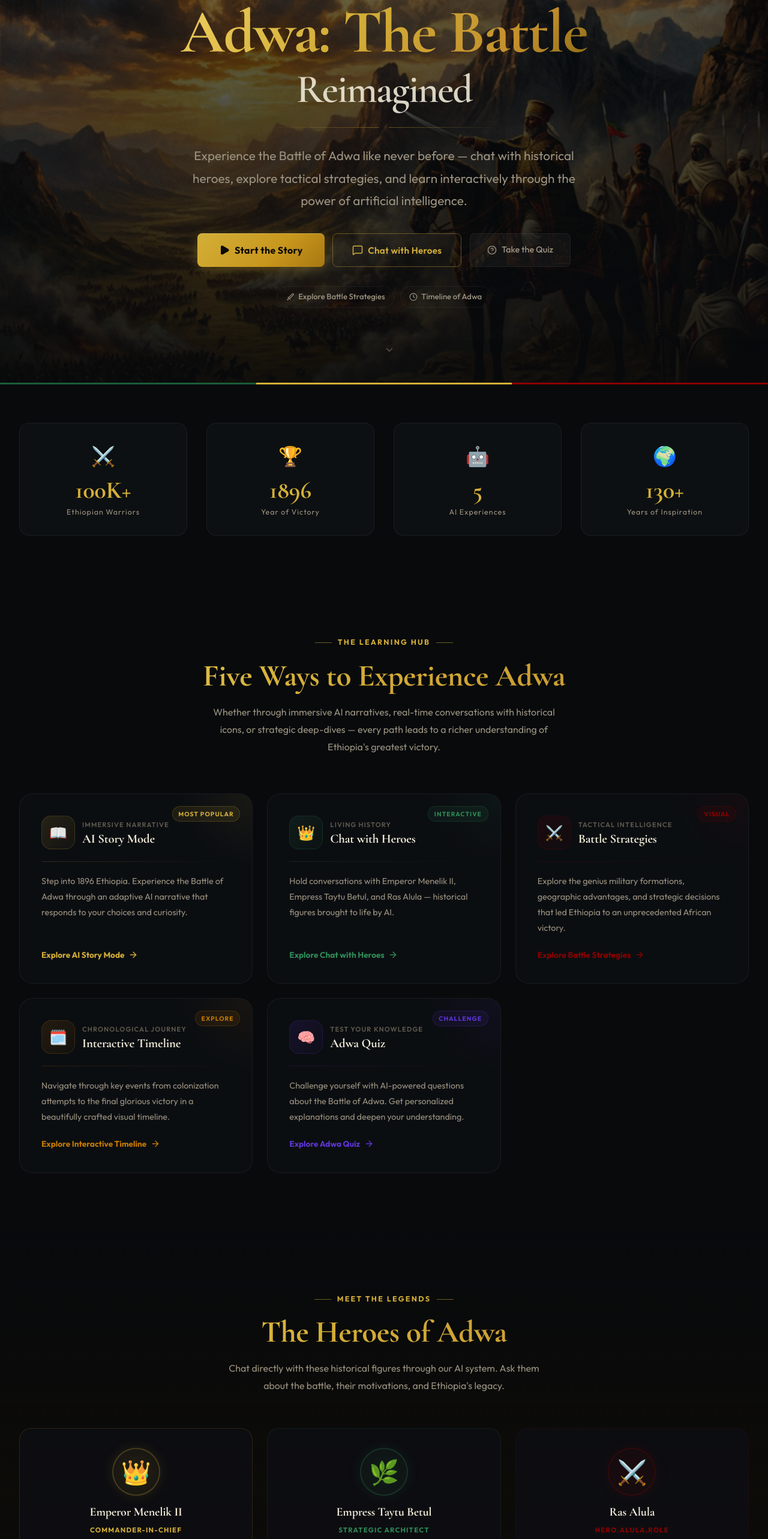
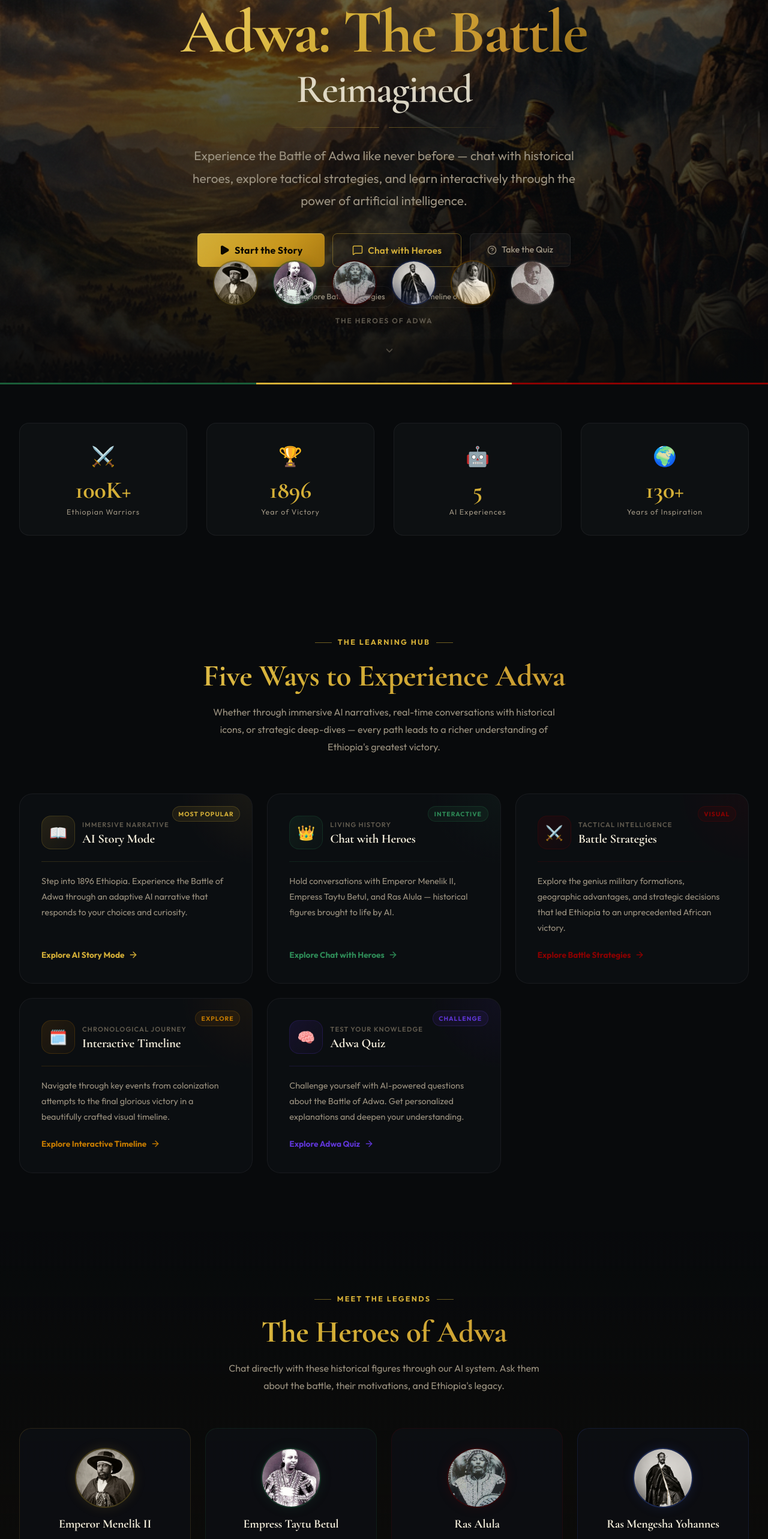
Before and after one commit to elsh1923/Adwa, a React (Vite) app in the folder frontend/: page / in a window 1280 px wide. Shown: the part 234-2800 px from the top of the page at 60% size. Built offline with nearby package versions, Linux system fonts and the light colour scheme.

Commit message:
Add updated landing page images and logos

```diff
--- a/frontend/src/hooks/useSpeech.ts
+++ b/frontend/src/hooks/useSpeech.ts
@@ -2,7 +2,7 @@ import { useState, useEffect, useCallback } from 'react';
 
 /**
  * Custom hook to handle Text-to-Speech narration for English and Amharic.
- * Uses the browser's native SpeechSynthesis API.
+ * Uses the browser's native SpeechSynthesis API with enhanced selection logic.
  */
 export const useSpeech = () => {
   const [isSpeaking, setIsSpeaking] = useState(false);
@@ -10,7 +10,8 @@ export const useSpeech = () => {
 
   useEffect(() => {
     const updateVoices = () => {
-      setVoices(window.speechSynthesis.getVoices());
+      const availableVoices = window.speechSynthesis.getVoices();
+      setVoices(availableVoices);
     };
 
     window.speechSynthesis.onvoiceschanged = updateVoices;
@@ -21,28 +22,48 @@ export const useSpeech = () => {
     };
   }, []);
 
-  const speak = useCallback((text: string, lang: 'en' | 'am') => {
-    // Stop any current speech
+  const speak = useCallback((text: string, lang: 'en' | 'am', requestedGender: 'male' | 'female' = 'male') => {
     window.speechSynthesis.cancel();
 
     if (!text) return;
 
-    const utterance = new SpeechSynthesisUtterance(text);
+    const cleanText = text.replace(/[*#]/g, '');
+    const utterance = new SpeechSynthesisUtterance(cleanText);
 
-    // Set language
+    // Set language tags - support wider range of Amharic tags
     utterance.lang = lang === 'am' ? 'am-ET' : 'en-US';
 
-    // Try to find a specific voice for the language
-    const preferredVoice = voices.find(v =>
-      v.lang.startsWith(lang === 'am' ? 'am' : 'en')
-    );
+    // Advanced Voice Selection:
+    const availableLocaleVoices = voices.filter(v => {
+      const vLang = v.lang.toLowerCase();
+      if (lang === 'am') {
+        return vLang.startsWith('am') || vLang.includes('eth');
+      }
+      return vLang.startsWith('en');
+    });
 
-    if (preferredVoice) {
-      utterance.voice = preferredVoice;
+    if (availableLocaleVoices.length > 0) {
+      // 1. First priority: High quality voices
+      let selectedVoice = availableLocaleVoices.find(v =>
+        v.name.toLowerCase().includes('natural') ||
+        v.name.toLowerCase().includes('google')
+      );
+
+      // 2. Second priority: Match the requested "person" gender
+      if (!selectedVoice) {
+        selectedVoice = availableLocaleVoices.find(v =>
+          v.name.toLowerCase().includes(requestedGender) ||
+          (requestedGender === 'male' && (v.name.includes('David') || v.name.includes('Mark'))) ||
+          (requestedGender === 'female' && (v.name.includes('Zira') || v.name.includes('Sara')))
+        );
+      }
+
+      utterance.voice = selectedVoice || availableLocaleVoices[0];
     }
 
-    utterance.rate = 0.9; // Slightly slower for better historical atmosphere
-    utterance.pitch = 1.0;
+    utterance.rate = 0.82; // Deliberate narrator pace
+    utterance.pitch = requestedGender === 'male' ? 0.95 : 1.05;
+    utterance.volume = 1.0;
 
     utterance.onstart = () => setIsSpeaking(true);
     utterance.onend = () => setIsSpeaking(false);
--- a/frontend/src/pages/HeroesChat.tsx
+++ b/frontend/src/pages/HeroesChat.tsx
@@ -12,6 +12,7 @@ interface Leader {
   role: string;
   desc: string;
   color: string;
+  gender: 'male' | 'female';
   emoji: string;
   image: string;
 }
@@ -27,6 +28,7 @@ const HeroesChat: React.FC = () => {
       role: t('chat.menelik.role'),
       desc: t('chat.menelik.desc'),
       color: '#d4af37',
+      gender: 'male',
       emoji: '👑',
       image: '/image/menelik_portrait.png',
     },
@@ -36,6 +38,7 @@ const HeroesChat: React.FC = () => {
       role: t('chat.taytu.role'),
       desc: t('chat.taytu.desc'),
       color: '#2e8b57',
+      gender: 'female',
       emoji: '🌿',
       image: '/image/taytu_portrait.jpg',
     },
@@ -45,6 +48,7 @@ const HeroesChat: React.FC = () => {
       role: t('chat.alula.role'),
       desc: t('chat.alula.desc'),
       color: '#8b0000',
+      gender: 'male',
       emoji: '⚔️',
       image: '/image/alula_portrait.jpg',
     },
@@ -54,6 +58,7 @@ const HeroesChat: React.FC = () => {
       role: t('chat.mengesha.role'),
       desc: t('chat.mengesha.desc'),
       color: '#4169e1',
+      gender: 'male',
       emoji: '🛡️',
       image: '/image/mengesha_portrait.png',
     },
@@ -63,6 +68,7 @@ const HeroesChat: React.FC = () => {
       role: t('chat.mikael.role'),
       desc: t('chat.mikael.desc'),
       color: '#ffa500',
+      gender: 'male',
       emoji: '🏇',
       image: '/image/mikael_portrait.png',
     },
@@ -72,6 +78,7 @@ const HeroesChat: React.FC = () => {
       role: t('chat.habtegiyorgis.role'),
       desc: t('chat.habtegiyorgis.desc'),
       color: '#808080',
+      gender: 'male',
       emoji: '🎖️',
       image: '/image/habtegiyorgis_portrait.jpg',
     },
@@ -314,7 +321,7 @@ const HeroesChat: React.FC = () => {
 
                   {m.role === 'assistant' && (
                     <button
-                      onClick={() => isSpeaking ? stop() : speak(m.content, lang)}
+                      onClick={() => isSpeaking ? stop() : speak(m.content, lang, selectedLeader.gender)}
                       style={{
                         display: 'block',
                         marginTop: '0.5rem',
--- a/frontend/src/pages/Home.tsx
+++ b/frontend/src/pages/Home.tsx
@@ -84,12 +84,18 @@ const Home: React.FC = () => {
   ];
 
   const HEROES = [
-    { key: 'menelik', color: '#d4af37', emoji: '👑',
+    { key: 'menelik', color: '#d4af37', emoji: '👑', image: '/image/menelik_portrait.png',
       name: t('hero.menelik.name'), role: t('hero.menelik.role'), desc: t('hero.menelik.desc') },
-    { key: 'taytu',   color: '#2e8b57', emoji: '🌿',
+    { key: 'taytu',   color: '#2e8b57', emoji: '🌿', image: '/image/taytu_portrait.jpg',
       name: t('hero.taytu.name'),   role: t('hero.taytu.role'),   desc: t('hero.taytu.desc') },
-    { key: 'alula',   color: '#8b0000', emoji: '⚔️',
+    { key: 'alula',   color: '#8b0000', emoji: '⚔️', image: '/image/alula_portrait.jpg',
       name: t('hero.alula.name'),   role: t('hero.alula.role'),   desc: t('hero.alula.desc') },
+    { key: 'mengesha', color: '#4169e1', emoji: '🛡️', image: '/image/mengesha_portrait.png',
+      name: t('hero.mengesha.name'), role: t('hero.mengesha.role'), desc: t('hero.mengesha.desc') },
+    { key: 'mikael',   color: '#ffa500', emoji: '🏇', image: '/image/mikael_portrait.png',
+      name: t('hero.mikael.name'),   role: t('hero.mikael.role'),   desc: t('hero.mikael.desc') },
+    { key: 'habtegiyorgis', color: '#808080', emoji: '🎖️', image: '/image/habtegiyorgis_portrait.jpg',
+      name: t('hero.habtegiyorgis.name'), role: t('hero.habtegiyorgis.role'), desc: t('hero.habtegiyorgis.desc') },
   ];
 
   return (
@@ -198,6 +204,39 @@ const Home: React.FC = () => {
           </motion.div>
         </div>
 
+        {/* Floating Heroes Gallery at bottom of Hero Section */}
+        <div style={{ position: 'absolute', bottom: '6rem', left: 0, right: 0, zIndex: 12 }}>
+          <div className="container" style={{ overflow: 'visible' }}>
+            <motion.div
+              initial={{ opacity: 0, y: 20 }}
+              whileInView={{ opacity: 1, y: 0 }}
+              viewport={{ once: true }}
+              transition={{ delay: 0.5, duration: 0.8 }}
+              style={{ display: 'flex', justifyContent: 'center', gap: 'clamp(0.5rem, 2vw, 1.5rem)', flexWrap: 'wrap' }}
+            >
+              {HEROES.map((h) => (
+                <motion.div
+                  key={h.key}
+                  whileHover={{ y: -10, scale: 1.1 }}
+                  style={{ position: 'relative', width: 'clamp(50px, 8vw, 75px)', height: 'clamp(50px, 8vw, 75px)', borderRadius: '50%', border: `2px solid ${h.color}40`, background: 'rgba(0,0,0,0.4)', overflow: 'hidden', boxShadow: `0 10px 25px rgba(0,0,0,0.3), 0 0 15px ${h.color}20`, cursor: 'pointer' }}
+                >
+                  <img src={h.image} alt={h.name} style={{ width: '100%', height: '100%', objectFit: 'cover' }} />
+                  <div style={{ position: 'absolute', inset: 0, background: `linear-gradient(to top, ${h.color}30 0%, transparent 60%)`, pointerEvents: 'none' }} />
+                </motion.div>
+              ))}
+            </motion.div>
+            <motion.div
+              initial={{ opacity: 0 }}
+              whileInView={{ opacity: 1 }}
+              viewport={{ once: true }}
+              transition={{ delay: 1 }}
+              style={{ textAlign: 'center', marginTop: '1rem', fontSize: '0.75rem', fontWeight: 600, textTransform: 'uppercase', letterSpacing: '0.15em', color: 'var(--text-muted)', fontFamily: amFont }}
+            >
+              {lang === 'am' ? 'የዓድዋ ጀግኖች' : 'The Heroes of Adwa'}
+            </motion.div>
+          </div>
+        </div>
+
         {/* Scroll cue */}
         <div style={{ position: 'absolute', bottom: '2.5rem', left: '50%', transform: 'translateX(-50%)', display: 'flex', flexDirection: 'column', alignItems: 'center', gap: '0.4rem', color: 'var(--text-muted)', animation: 'floatY 2.5s ease-in-out infinite', zIndex: 2 }}>
           <ChevronDown size={18} />
@@ -287,14 +326,14 @@ const Home: React.FC = () => {
             </motion.div>
 
             <motion.div variants={stagger} style={{ display: 'grid', gridTemplateColumns: 'repeat(auto-fit, minmax(280px, 1fr))', gap: '1.5rem', marginBottom: '3rem' }}>
-              {HEROES.map(({ key, name, role, desc, color, emoji }) => (
+              {HEROES.map(({ key, name, role, desc, color, image }) => (
                 <motion.div key={key} variants={fadeUp} whileHover={{ y: -6, scale: 1.01 }}
                   style={{ background: 'rgba(14,16,20,0.8)', border: `1px solid ${color}25`, borderRadius: 20, padding: '2rem', textAlign: 'center', display: 'flex', flexDirection: 'column', alignItems: 'center', gap: '1rem', transition: 'var(--transition)', cursor: 'default' }}
                   onMouseEnter={e => { (e.currentTarget as HTMLElement).style.borderColor = color + '66'; (e.currentTarget as HTMLElement).style.boxShadow = `0 0 30px ${color}15`; }}
                   onMouseLeave={e => { (e.currentTarget as HTMLElement).style.borderColor = color + '25'; (e.currentTarget as HTMLElement).style.boxShadow = 'none'; }}>
 
-                  <div style={{ width: 80, height: 80, borderRadius: '50%', background: `radial-gradient(circle, ${color}22, ${color}08)`, border: `2px solid ${color}40`, display: 'flex', alignItems: 'center', justifyContent: 'center', fontSize: '2.5rem', boxShadow: `0 0 20px ${color}20` }}>
-                    {emoji}
+                  <div style={{ width: 100, height: 100, borderRadius: '50%', background: `radial-gradient(circle, ${color}22, ${color}08)`, border: `2px solid ${color}40`, display: 'flex', alignItems: 'center', justifyContent: 'center', overflow: 'hidden', boxShadow: `0 0 20px ${color}20` }}>
+                    <img src={image} alt={name} style={{ width: '100%', height: '100%', objectFit: 'cover' }} />
                   </div>
                   <div>
                     <h3 style={{ fontFamily: lang === 'am' ? 'Noto Serif Ethiopic, serif' : 'Cormorant Garamond, serif', fontSize: '1.25rem', fontWeight: 700, color: 'var(--text)', marginBottom: '0.2rem' }}>{name}</h3>
```
